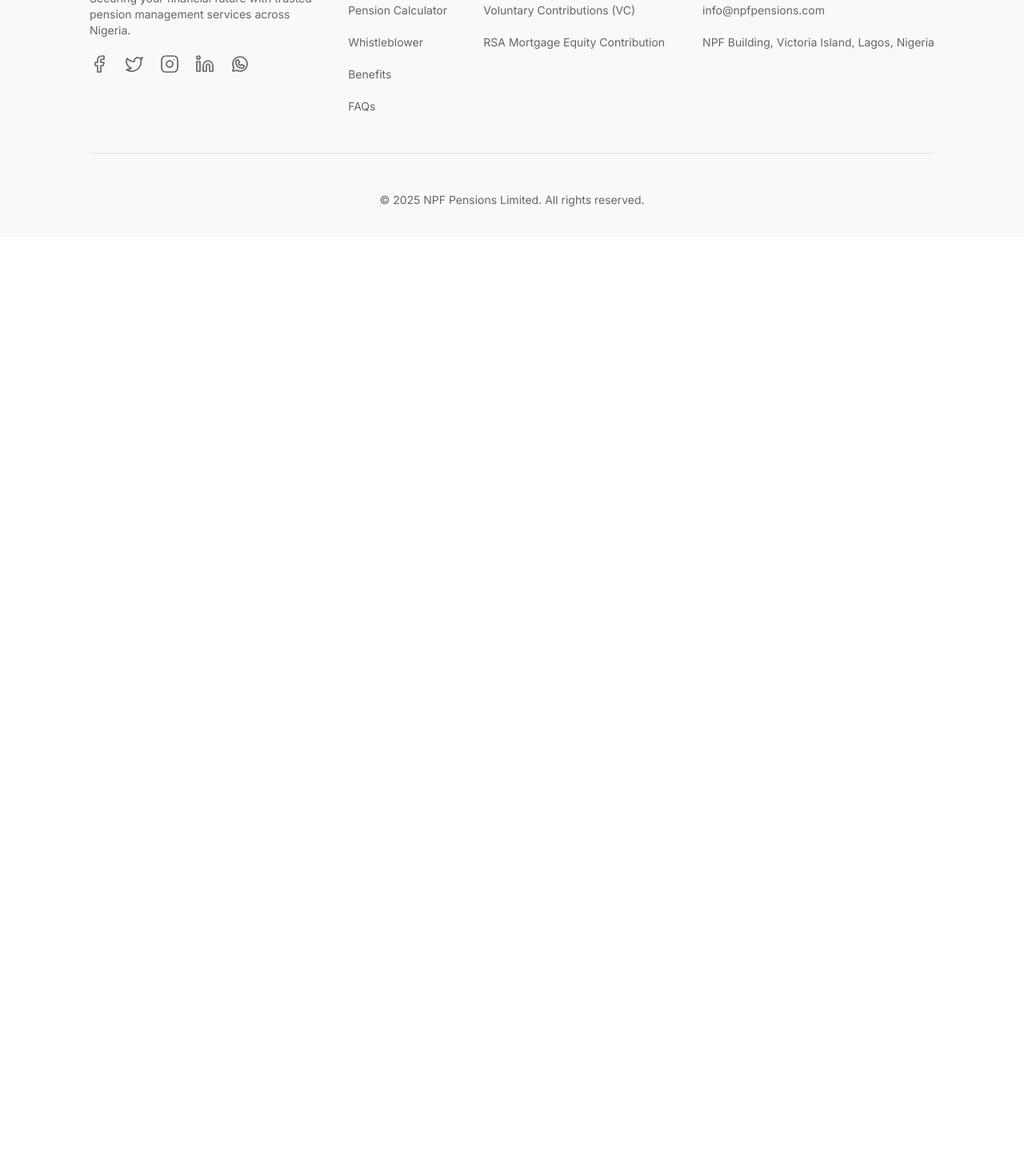
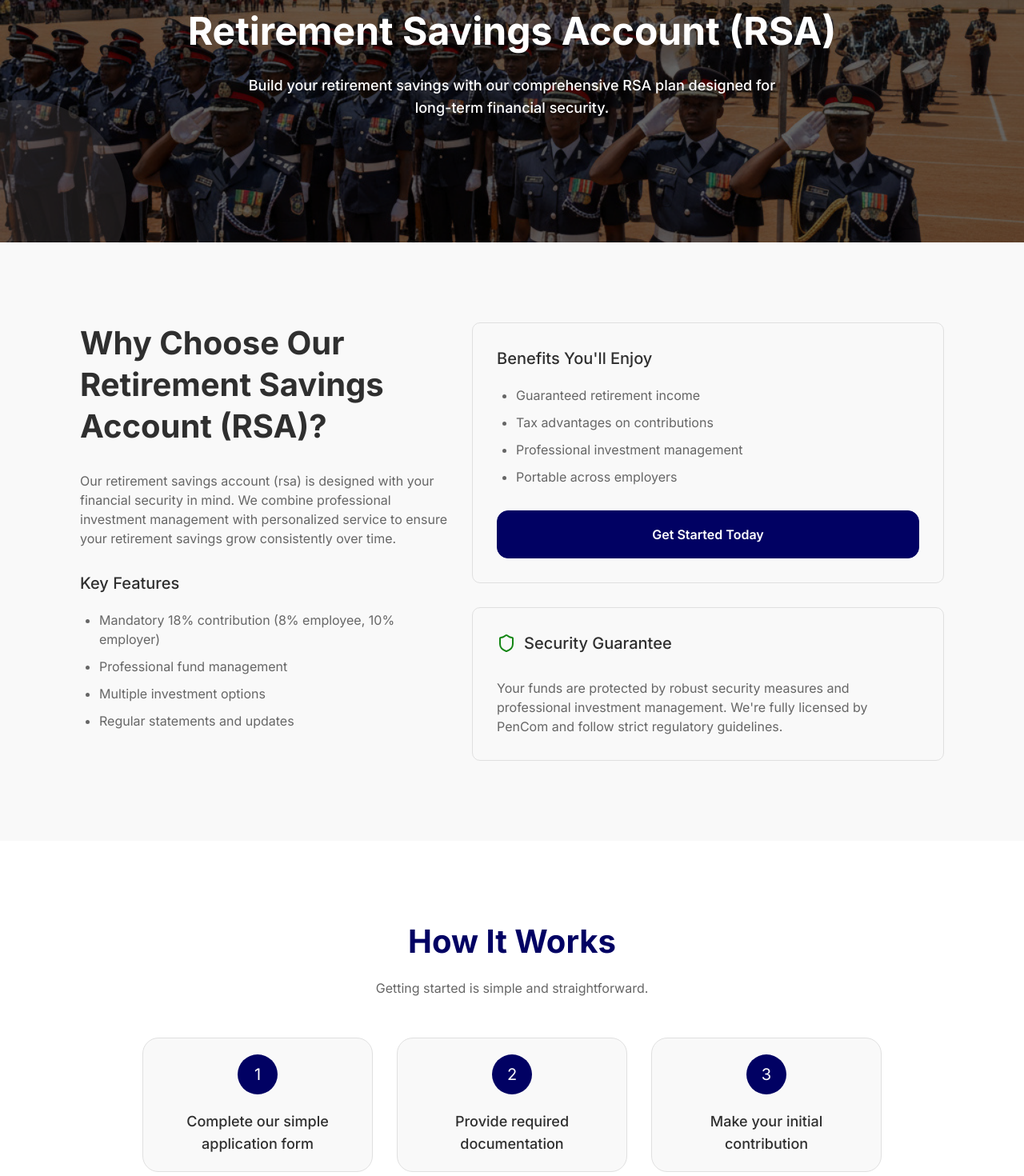
Before and after one commit to kahuna0101/npf_new, a Next.js app: page /retirement-savings-account in a window 1280 px wide. Shown: the part 220-1690 px from the top of the page at 80% size. Before the commit the page ends 800 px from the top, so only its background shows below. Built offline with nearby package versions, Linux system fonts and the light colour scheme.

Commit message:
implement the RSA page

```diff
--- a/app/(root)/(pages)/retirement-savings-account/page.tsx
+++ b/app/(root)/(pages)/retirement-savings-account/page.tsx
@@ -1,10 +1,57 @@
+import BenefitsBox from '@/components/BenefitsBox'
+import WhyFeatures from '@/components/WhyFeatures'
+import { howItWorksData, pensionFeatures } from '@/data'
+import Image from 'next/image'
 import React from 'react'
 
 const RetirementSavingsAccount = () => {
+  const { title, description, features, benefits } = pensionFeatures[0];
+
   return (
-    <div className="w-full">
+    <section className="w-full">
+      <div className="relative h-64 md:h-[443px] flex flex-col items-center justify-center p-8 gap-12.5 sm:p-25 bg-[url('/images/rsa-bg.jpg')] bg-cover bg-center overflow-hidden">
+        <div className="absolute inset-0 bg-black/60 z-10" aria-hidden="true" />
+        <div aria-hidden="true" className="ellipse-top" />
+        <div aria-hidden="true" className="ellipse-bottom" />
 
-    </div>
+        <div className="absolute z-10 flex flex-col items-center gap-7.5 text-center p-8">
+          <h1 className="text-3xl md:text-5xl font-bold text-white">Retirement Savings Account (RSA)</h1>
+          <p className="text-base md:text-lg font-medium text-white text-center">Build your retirement savings with our comprehensive RSA plan designed for <br /> long-term financial security.</p>
+        </div>
+      </div>
+
+      <div className=" bg-white-100 p-12 gap-12.5 sm:p-25">
+        <div className='flex flex-col md:flex-row items-start justify-center gap-7.5'>
+          <WhyFeatures title={title} description={description} features={features} />
+          <div className="flex flex-col gap-7.5">
+            <BenefitsBox benefits={benefits} />
+            <div className="md:w-80  lg:w-96 xl:w-[590px] flex flex-col gap-7.5 p-7.5 rounded-[10px] border border-gray-100">
+              <div className="flex gap-2.5">
+                <Image src="/icons/guard.svg" width={24} height={24} alt='guard' />
+                <h3 className="text-xl text-black-100 font-medium">Security Guarantee</h3>
+              </div>
+              <p className="text-base font-normal text-grey-100">Your funds are protected by robust security measures and professional investment management. We're fully licensed by PenCom and follow strict regulatory guidelines.</p>
+            </div>
+          </div>
+        </div>
+      </div>
+
+      <div className="flex flex-col items-center justify-center bg-white p-8 gap-12.5 sm:p-25">
+        <div className="flex flex-col gap-5">
+          <h1 className="section-header">How It Works</h1>
+          <p className="text-base font-normal text-grey-100 text-center">Getting started is simple and straightforward.</p>
+        </div>
+
+        <div className="flex flex-wrap items-start justify-center gap-7.5">
+          {howItWorksData.map((item, index) => (
+            <div key={index} className="w-72 p-5 gap-5 flex flex-col justify-center items-center bg-white-100 rounded-[20px] border border-gray-100">
+              <div className="w-12.5 h-12.5 bg-blue-100 rounded-[70px] flex justify-center items-center p-2.5 text-white text-xl">{index + 1}</div>
+              <h4 className="text-lg font-medium text-black-100 text-center">{item}</h4>
+            </div>
+          ))}
+        </div>
+      </div>
+    </section>
   )
 }
 
--- a/app/globals.css
+++ b/app/globals.css
@@ -12,6 +12,7 @@
   --color-green-200: #148614;
   --color-grey-100: #666666;
   --color-gray-100: #E0E0E0;
+  --color-ellipse: rgba(255,236,239,0.25);
   --color-light-blue-100: #E9E9FF;
   --color-light-grey-100: #EDEDED;
   --color-light-green-100: #E0FFDF;
@@ -137,6 +138,15 @@
     @apply text-[40px] leading-13 font-bold text-blue-100 text-center;
   }
 
+  /* ellipse breakpoints */
+  .ellipse-top {
+    @apply absolute bg-ellipse rounded-full pointer-events-none z-0 w-[140px] h-[140px] right-[-50px] top-[-50px] sm:w-[200px] sm:h-[200px] sm:right-[-90px] sm:top-[-90px] md:w-[220px] md:h-[220px] md:right-[-110px] md:top-[-110px] lg:w-[258px] lg:h-[258px] lg:right-[-130px] lg:top-[-122px] transform
+  }
+
+  .ellipse-bottom {
+    @apply absolute bg-ellipse rounded-full pointer-events-none z-0 w-[140px] h-[140px] left-[-50px] bottom-[-50px] sm:w-[170px] sm:h-[170px] sm:left-[-60px] sm:bottom-[-60px] md:w-[200px] md:h-[200px] md:left-[-70px] md:bottom-[-70px] lg:w-[258px] lg:h-[258px] lg:left-[-100px] lg:bottom-[-80px] transform
+  }
+
   /* Mobile nav */
   .mobilenav-sheet {
     @apply flex h-[calc(100vh-72px)] flex-col justify-between overflow-y-auto;
--- /dev/null
+++ b/components/BenefitsBox.tsx
@@ -0,0 +1,24 @@
+import React from 'react'
+import { WhyFeaturesProps } from './WhyFeatures'
+import Link from 'next/link'
+
+const BenefitsBox = ({ benefits }: WhyFeaturesProps) => {
+    return (
+        <div className="md:w-80 lg:w-96 xl:w-[590px] flex flex-col gap-7.5 p-7.5 rounded-[10px] border border-gray-100">
+            <div className="flex flex-col gap-5">
+                <h3 className="text-xl text-black-100 font-medium">Benefits You'll Enjoy</h3>
+                <ul className="flex flex-col gap-2.5 list-disc pl-6">
+                    {benefits?.map((item, index) => (
+                        <li key={index} className="text-base font-normal text-grey-100">{item}</li>
+                    ))}
+                </ul>
+            </div>
+
+            <Link href="/" className="w-full h-15 bg-blue-100 hover:bg-yellow-100 text-base font-semibold border hover:border-none border-blue-100 text-white mx-auto rounded-xl p-4 flex items-center justify-center">
+                Get Started Today
+            </Link>
+        </div>
+    )
+}
+
+export default BenefitsBox
--- a/components/OpenAccountButtons.tsx
+++ b/components/OpenAccountButtons.tsx
@@ -1,15 +1,16 @@
 import { cn } from '@/lib/utils'
+import Link from 'next/link'
 
 const OpenAccountButtons = ( { className}: { className ?: string} ) => {
     return (
         <div className={cn("flex flex-col md:flex-row gap-5", className )}>
-            <a href="/" className="w-60 h-14 bg-blue-100 hover:bg-yellow-100 text-base font-semibold border hover:border-none border-blue-100 text-white mx-auto rounded-md flex items-center justify-center relative">
-                Open Your Account Today
-            </a>
+            <Link href="/" className="w-60 h-14 bg-blue-100 hover:bg-yellow-100 text-base font-semibold border hover:border-none border-blue-100 text-white mx-auto rounded-md flex items-center justify-center relative">
+                Open Your Account TodayLink
+            </Link>
 
-            <a href="/" className="w-60 h-14 bg-white-100 hover:bg-yellow-100 text-base font-semibold border hover:border-none border-gray-100 text-blue-100 hover:text-white mx-auto rounded-md flex items-center justify-center relative">
+            <Link href="/" className="w-60 h-14 bg-white-100 hover:bg-yellow-100 text-base font-semibold border hover:border-none border-gray-100 text-blue-100 hover:text-white mx-auto rounded-md flex items-center justify-center relative">
                 Learn More
-            </a>
+            </Link>
         </div>
     )
 }
--- /dev/null
+++ b/components/WhyFeatures.tsx
@@ -0,0 +1,25 @@
+export type WhyFeaturesProps = {
+    title?: string,
+    description?: string,
+    features?: string[],
+    benefits?: string[],
+}
+
+const WhyFeatures = ({ title, description, features }: WhyFeaturesProps) => {
+    return (
+        <div className="md:w-[620px] flex flex-col gap-7.5 justify-start">
+            <h1 className="text-[40px] leading-13 font-bold text-black-100">Why Choose Our {title}?</h1>
+            <p className="text-base leading-6 font-normal text-grey-100">{description}</p>
+            <div className="flex flex-col gap-5">
+                <h3 className="text-xl text-black-100 font-medium">Key Features</h3>
+                <ul className="flex flex-col gap-2.5 list-disc pl-6">
+                    {features?.map((item, index) => (
+                        <li key={index} className="text-base font-normal text-grey-100">{item}</li>
+                    ))}
+                </ul>
+            </div>
+        </div>
+    )
+}
+
+export default WhyFeatures
--- a/data/index.ts
+++ b/data/index.ts
@@ -1,6 +1,7 @@
 import { PensionAdministrationBoxProps } from "@/components/PensionAdministrationBox";
 import { QuickActionsBoxProps } from "@/components/QuickActionsBox";
 import { TestimonialBoxProps } from "@/components/TestimonialBox";
+import { WhyFeaturesProps } from "@/components/WhyFeatures";
 
 export const NavbarLinks: { title: string; href?: string; children?: { icon: string; title: string; href: string }[] }[] = [
   { title: "Home", href: "/" },
@@ -187,3 +188,22 @@ export const testimonialsData:TestimonialBoxProps [] = [
     testimony: "What I enjoy most about NPF Pensions Limited is how well the relationship managers treat me. "
   },
 ]
+
+export const pensionFeatures: WhyFeaturesProps [] =[
+  {
+    title: "Retirement Savings Account (RSA)",
+    description: "Our retirement savings account (rsa) is designed with your financial security in mind. We combine professional investment management with personalized service to ensure your retirement savings grow consistently over time.",
+    features: ["Mandatory 18% contribution (8% employee, 10% employer)", "Professional fund management", "Multiple investment options", "Regular statements and updates"],
+    benefits: ["Guaranteed retirement income", "Tax advantages on contributions", "Professional investment management", "Portable across employers"]
+  },
+  {
+    title: "Retirement Savings Account (RSA)",
+    description: "Our retirement savings account (rsa) is designed with your financial security in mind. We combine professional investment management with personalized service to ensure your retirement savings grow consistently over time.",
+    features: ["Mandatory 18% contribution (8% employee, 10% employer)", "Professional fund management", "Multiple investment options", "Regular statements and updates"],
+    benefits: ["Guaranteed retirement income", "Tax advantages on contributions", "Professional investment management", "Portable across employers"]
+  }
+]
+
+export const howItWorksData: string [] = [
+  "Complete our simple application form", "Provide required documentation", "Make your initial contribution", "Start growing your retirement savings"
+]
--- a/next.config.ts
+++ b/next.config.ts
@@ -1,12 +1,20 @@
 import type { NextConfig } from "next";
 
+const isVercel = process.env.VERCEL === '1'
+
 const nextConfig: NextConfig = {
+  experimental: {
+    webpackBuildWorker: isVercel ? false : true,
+  },
   images: {
     remotePatterns: [
       { protocol: "https", hostname: "cdn.sanity.io" },
       { protocol: "https", hostname: "placehold.co" },
     ],
   },
+  eslint: {
+    ignoreDuringBuilds: true,
+  },
 };
 
 export default nextConfig;
```
Also changed, not shown: public/icons/guard.svg (added), public/images/rsa-bg.jpg (added).
